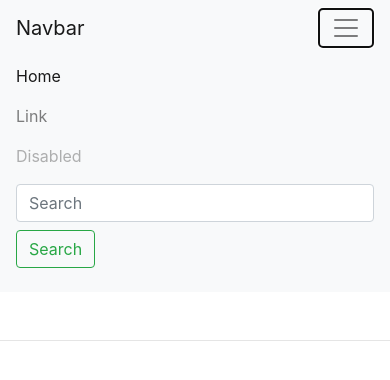
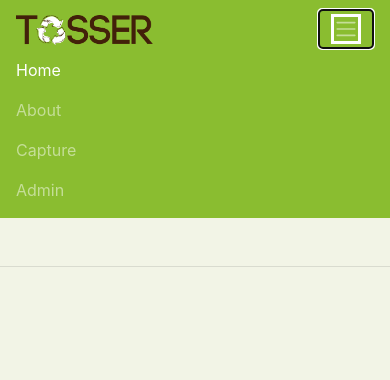
Before and after one commit to ericdahan8/Project2, a website: page public/result.html in a window 390 px wide. Both pictures are taken after a click on the button "Toggle navigation". Drawn offline with nearby package versions, Linux system fonts and the light colour scheme.

Commit message:
Syle improvements

```diff
--- a/public/result.html
+++ b/public/result.html
@@ -7,34 +7,38 @@
 
     <!-- Bootstrap CSS -->
     <link rel="stylesheet" href="https://stackpath.bootstrapcdn.com/bootstrap/4.3.1/css/bootstrap.min.css" integrity="sha384-ggOyR0iXCbMQv3Xipma34MD+dH/1fQ784/j6cY/iJTQUOhcWr7x9JvoRxT2MZw1T" crossorigin="anonymous">
-
+<!---CSS link--->
+<link rel="stylesheet" type="text/css" href="../css/styles.css" />
     <title>Results</title>
   </head>
   <body>
 <!--Start Navbar-->
-      <nav class="navbar navbar-expand-lg navbar-light bg-light">
-          <a class="navbar-brand" href="#">Navbar</a>
-          <button class="navbar-toggler" type="button" data-toggle="collapse" data-target="#navbarTogglerDemo02" aria-controls="navbarTogglerDemo02" aria-expanded="false" aria-label="Toggle navigation">
+<nav class="navbar navbar-expand-lg navbar-dark">
+    <a class="navbar-brand" href="#">
+      <img src="../Images/logo.png" height="30" alt="mdb logo" />
+    </a>
+    <button class="navbar-toggler" type="button" data-toggle="collapse" data-target="#navbarNav"
+      aria-controls="navbarNav" aria-expanded="false" aria-label="Toggle navigation">
       <span class="navbar-toggler-icon"></span>
     </button>
-
-          <div class="collapse navbar-collapse" id="navbarTogglerDemo02">
-            <ul class="navbar-nav mr-auto mt-2 mt-lg-0">
+    <div class="collapse navbar-collapse" id="navbarNav">
+      <ul class="navbar-nav">
         <li class="nav-item active">
-                <a class="nav-link" href="#">Home <span class="sr-only">(current)</span></a>
+          <a class="nav-link" href="../home.html">Home <span class="sr-only">(current)</span></a>
         </li>
         <li class="nav-item">
-                <a class="nav-link" href="#">Link</a>
+          <a class="nav-link" href="../info.html">About</a>
         </li>
         <li class="nav-item">
-                <a class="nav-link disabled" href="#">Disabled</a>
+          <a class="nav-link" href="#">Capture</a>
+        </li>
+        <li class="nav-item">
+          <a class="nav-link" href="../admin.html">Admin</a>
         </li>
       </ul>
-            <form class="form-inline my-2 my-lg-0">
-              <input class="form-control mr-sm-2" type="search" placeholder="Search">
-              <button class="btn btn-outline-success my-2 my-sm-0" type="submit">Search</button>
-            </form>
     </div>
+
+
   </nav>
 <!--End Navbar-->
 
```
Also changed, not shown: public/admin.html (+5 -5 lines), public/home.html (+7 -5 lines), public/info.html (+5 -3 lines), public/Images/logowhite2.png (added), 1 other file. Lines whose indentation alone changed are shown as unchanged.
